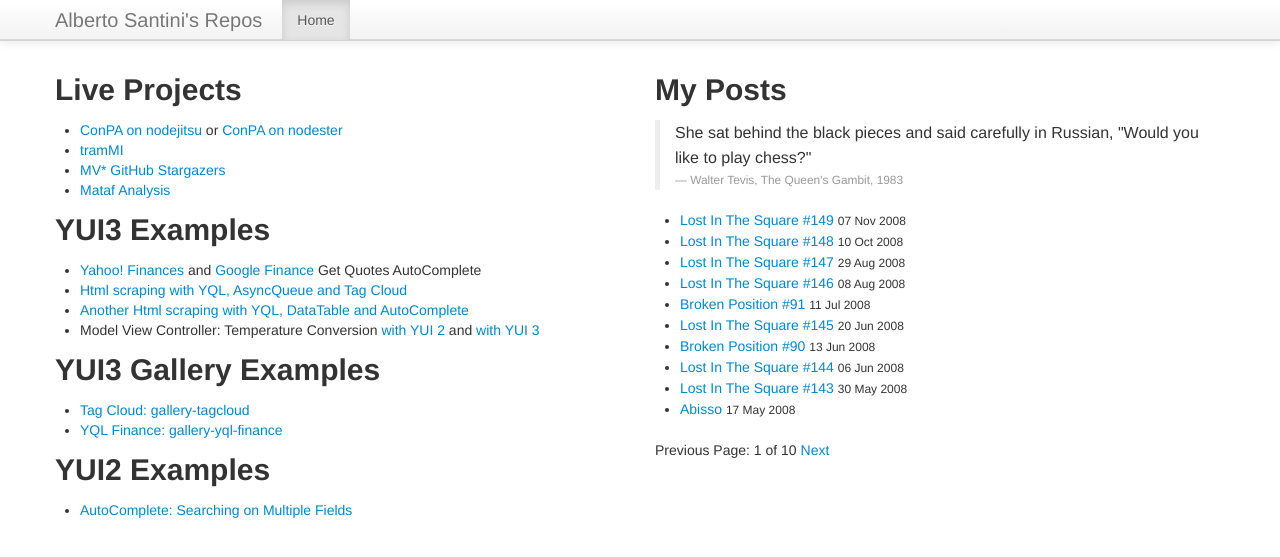
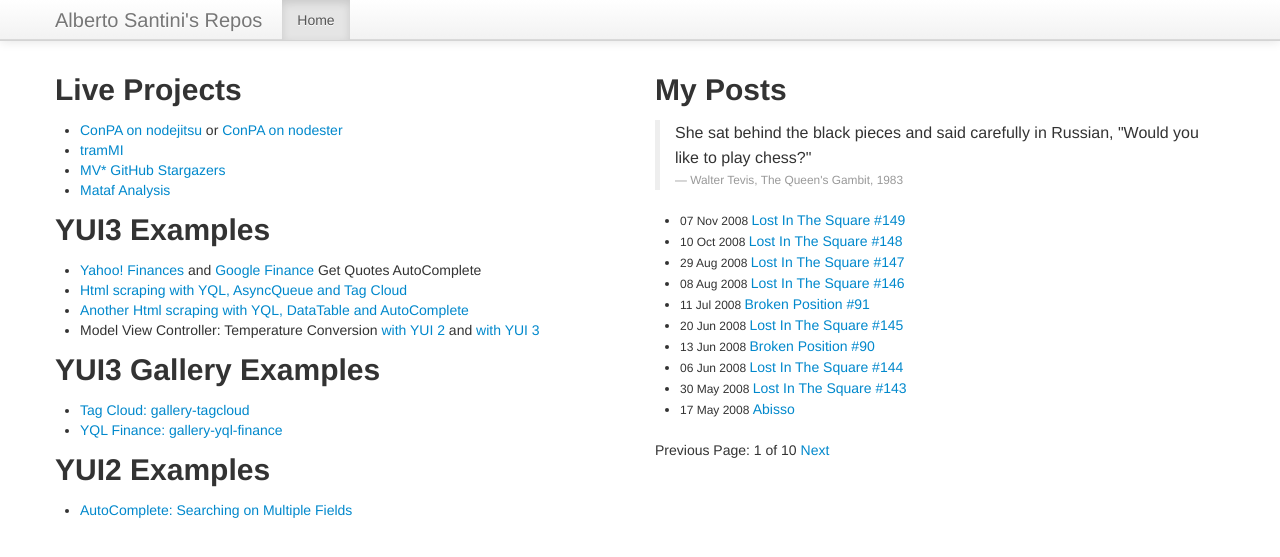
Before and after one commit to albertosantini/albertosantini.github.com, a Jekyll site: the page built from index.html, in a window 1280 px wide. Shown: the top 557 px of the page. Built offline with Jekyll 4.4.1, drawn with Linux system fonts in a browser that asks for light colours; the list of posts is cut into pages by our own code.

Commit message:
Change posts list layout.

```diff
--- a/index.html
+++ b/index.html
@@ -86,10 +86,8 @@
     <ul class="posts">
          {% for post in paginator.posts %}
          <li>
+             <span class="post-date"> {{ post.date | date_to_string }} </span>
              <a href="{{ post.url }}"> {{ post.title }} </a>
-             <span class="post-date">
-                 {{ post.date | date_to_string }}
-             </span>
          </li>
          {% endfor %}
      </ul>
```
